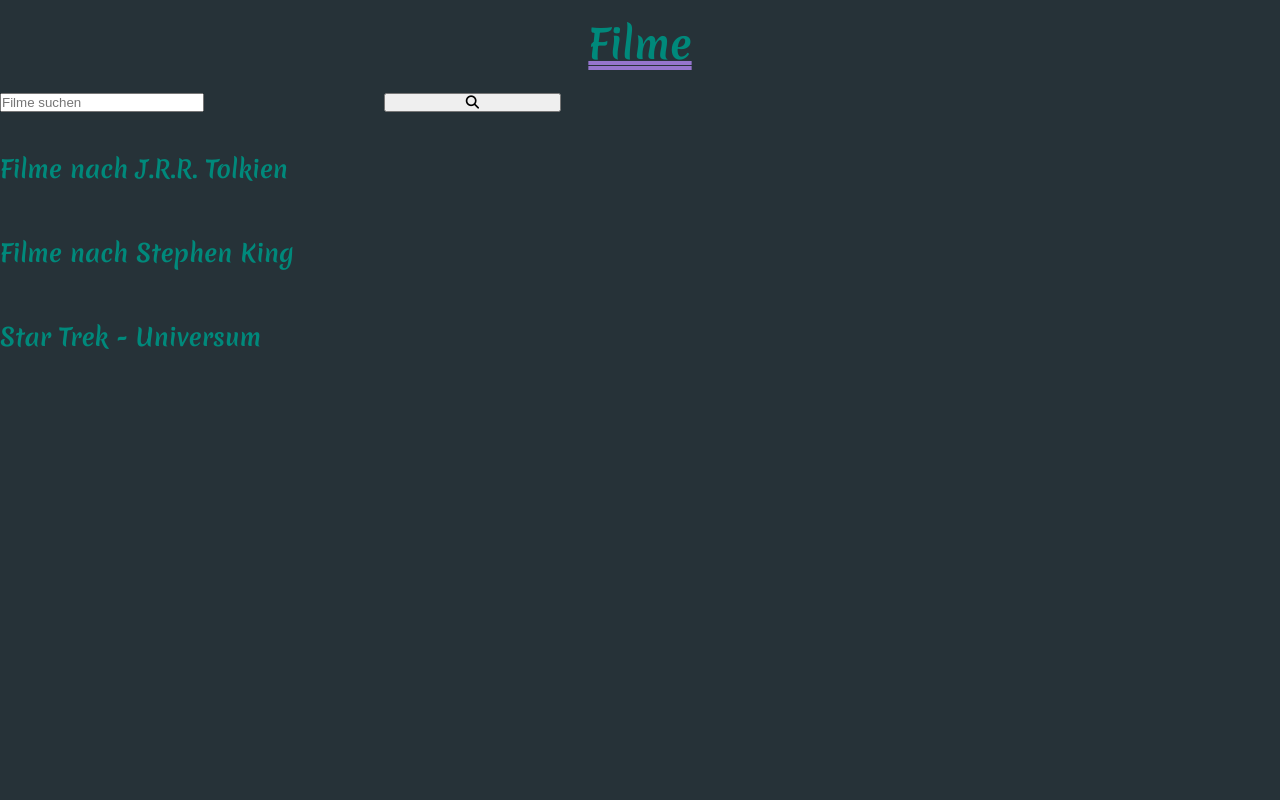
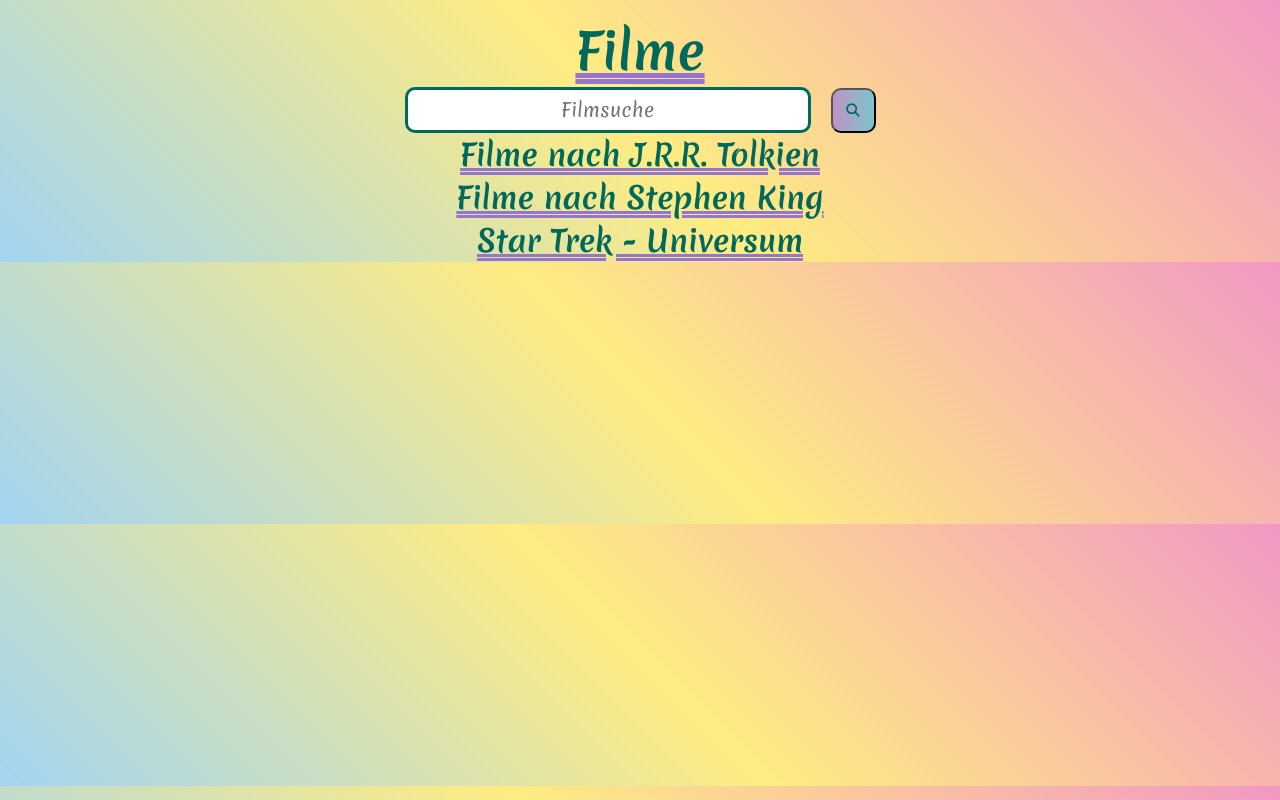
Before and after one commit to Rinoa1983/Movie-API, a plain HTML site: page index.html in a window 1280 px wide. Drawn offline with Linux system fonts and the light colour scheme; no server answers; a web font is replaced by a local one.

Commit message:
style noch nicht final

```diff
--- a/index.html
+++ b/index.html
@@ -17,11 +17,13 @@
 <body>
     <div class="container">
         <h1>Filme</h1>
-        <input type="text" placeholder="Filme suchen" id="searchmovie">
-        <button id="searchBtn"><i class="fa-solid fa-magnifying-glass"></i></button>
+        <div id="searchBar">
+            <input type="text" placeholder="Filmsuche" id="searchmovie">
+            <button id="searchBtn" class="btn-grad"><i class="fa-solid fa-magnifying-glass "></i></button>
+        </div>
         <div id="searchDiv">
             <h2 id="searchheading">Suchergebnisse</h2>
-            <div id="moviesearch" class="movie-row"></div>
+            <div id="moviesearch" class="movie-row1"></div>
         </div>
         <div id="movie1">
             <h2>Filme nach J.R.R. Tolkien</h2>
--- a/style.scss
+++ b/style.scss
@@ -4,20 +4,21 @@
 }
 
 body {
-    background-color: #263238;
+    background: rgba(74, 170, 224, 5.45);
+    background: linear-gradient(45deg, rgba(74, 170, 224, 0.5) 1%, rgba(254, 217, 5, 0.5) 50%, rgba(229, 49, 138, 0.5) 100%);
     font-family: Merienda;
-    color: #00897B;
+    color: #00695C;
 }
 
 .container {
     display: grid;
-    grid-template-columns: repeat(6, auto);
+    grid-template-columns: repeat(6, 1fr);
     grid-template-rows: (auto);
-    gap: 20px;
+    /* gap: 20px; */
 
     h1 {
         margin-top: 15px;
-        font-size: 40px;
+        font-size: 50px;
         text-decoration: underline;
         text-decoration-style: double;
         text-decoration-color: #9575CD;
@@ -27,21 +28,57 @@ body {
         justify-content: center;
     }
 
+
+
+    #searchBar {
+        grid-row: 2;
+        grid-column: 1 / span 7;
+        display: flex;
+        justify-content: center;
+        align-items: center;
+
         #searchmovie {
-        grid-row: 2;
-        width: 200px;
-        grid-column: 1;
+            width: 400px;
+            height: 40px;
+            text-align: center;
+            color: #00695C;
+            font-size: larger;
+            font-family: Merienda;
+            border: 3px solid #00695C;
+            border-radius: 10px;
+            margin-right: 20px;
         }
 
         #searchBtn {
-        grid-row: 2;
-        grid-column: 2;
+            width: 45px;
+            height: 45px;
         }
+
+
+        .btn-grad {
+            background-image: linear-gradient(to right, #BE93C5 0%, #7BC6CC 51%, #BE93C5 100%);
+            text-align: center;
+            text-transform: uppercase;
+            transition: 0.5s;
+            background-size: 200% auto;
+            color: #00695C;
+            border-radius: 10px;
+        }
+
+        .btn-grad:hover {
+            background-position: right center;
+            /* change the direction of the change here */
+            color: #00695C;
+            text-decoration: none;
+        }
+    }
+
+
 
     #searchDiv {
         grid-row: 3;
-        grid-column: 1 / span 6;
-        width: 100%;
+        grid-column: 1 / span 7;
+        /* width: 100%; */
         display: none;
 
         #searchheading {
@@ -51,45 +88,61 @@ body {
 
     #movie1 {
         grid-row: 4;
-        grid-column: 1 / span 6;
+        grid-column: 1 / span 7;
     }
 
     #movie2 {
         grid-row: 5;
-        grid-column: 1 /span 6;
+        grid-column: 1 / span 7;
     }
 
     #movie3 {
         grid-row: 6;
-        grid-column: 1 /span 6;
+        grid-column: 1 / span 7;
     }
 
     #watchlist-row {
         grid-row: 7;
-        grid-column: 1 / span 6;
+        grid-column: 1 / span 7;
         display: none;
-        margin-top: 40px;
-        border-top: 2px solid #e74c3c;
+        border-top: 10px solid #9575CD;
 
         h2 {
-            background: #ffe0e0;
-            padding: 10px
+            padding: 10px;
+            background: rgba(255, 255, 255, 0.5)
         }
 
         div {
-            background: #00897B;
+            background: rgba(255, 255, 255, 0.5);
         }
     }
 }
 
+h2 {
+    display: flex;
+    justify-content: center;
+    text-decoration: underline;
+    text-decoration-color: #9575CD;
+    text-decoration-style: double;
+    font-size: 30px;
+}
+
 .movie-row {
-        margin-bottom: 30px;
+    /* margin-bottom: 30px; */
+    display: flex;
+    justify-content: center;
+}
+
+#searchheading {
+    display: flex;
+    justify-self: center;
 }
 
 .card {
     display: inline-block;
     position: relative;
-    margin: 10px;
+    margin-left: 10px;
+    margin-right: 10px;
     width: 230px;
 
     h4 {
@@ -98,10 +151,11 @@ body {
         justify-content: space-between;
 
         i {
-            cursor:pointer;
+            cursor: pointer;
             transition: transform 0.2s;
         }
     }
+
     .img-container {
         position: relative;
         width: 230px;
@@ -125,7 +179,7 @@ body {
             top: 0;
             left: 0;
             height: 335px;
-            color: #222;
+            color: black;
             font-weight: bold;
             font-size: 1em;
             opacity: 0;
@@ -146,7 +200,7 @@ body {
 .my-spinner {
     display: inline-block;
     animation: spin 2.5s linear infinite;
-    color: #B197FC;
+    color: #9575CD;
     font-size: 4em;
 }
 
```
Also changed, not shown: style.css, 1 other file. Lines whose indentation alone changed are shown as unchanged.
